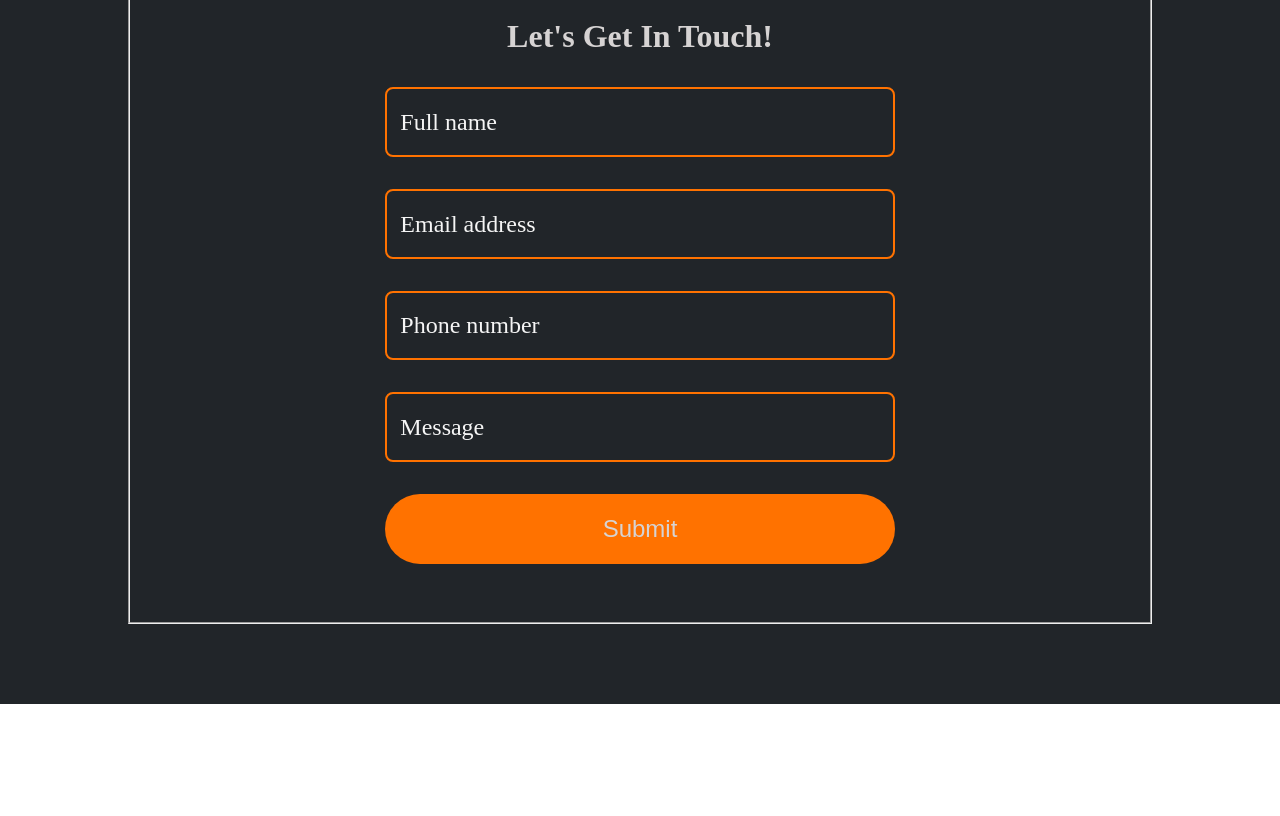
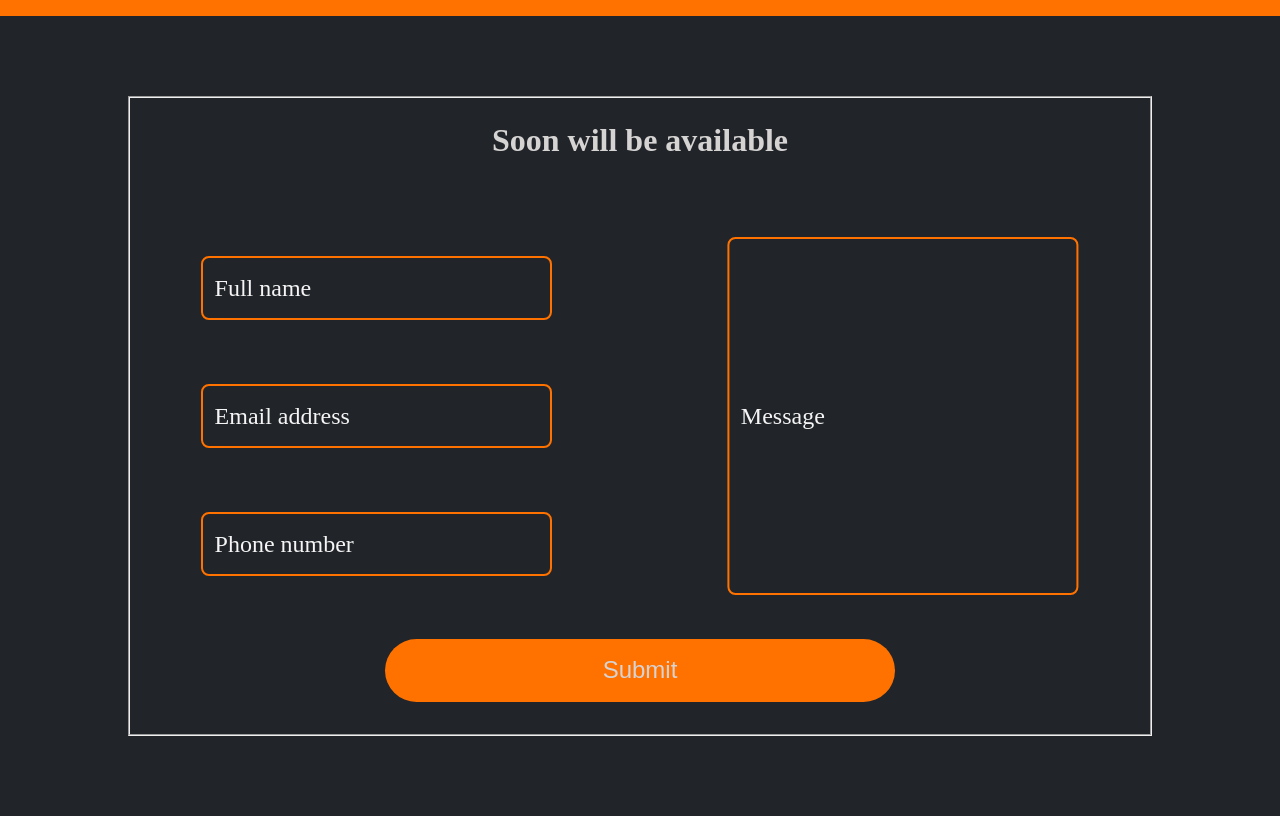
Before and after one commit to altinawiwaseem/portfolio-v1, a website: page src/index.html in a window 1280 px wide. Shown: the part 2344-3160 px from the top of the page. Before the commit the page ends 3067 px from the top, so only its background shows below. Drawn offline with nearby package versions, Linux system fonts and the light colour scheme; files that its build step writes are made by us from their sources.

Commit message:
design form-box

```diff
--- a/src/index.html
+++ b/src/index.html
@@ -47,12 +47,12 @@
             href="https://altinawiwaseem.github.io/menu-shapes/"
             target="_blank"
             class="card-img"
-            ><img src="./images/menu-hapes.png" alt="Menu Shapes" />
+            ><img src="./images/menu-shapes.gif" alt="Menu Shapes" />
             <div class="card-text">
               <h3>Menu Shapes</h3>
               <p>Different shapes of Hamburger menus</p>
-            </div></a
-          >
+            </div>
+          </a>
         </div>
         <div class="card">
           <a href="https://altinawiwaseem.github.io/login-page/" target="_blank"
@@ -60,25 +60,25 @@
             <div class="card-text">
               <h3>Login Page</h3>
               <p>creating login page with social media icons</p>
-            </div></a
-          >
+            </div>
+          </a>
         </div>
         <div class="card">
           <a
             href="https://altinawiwaseem.github.io/periodic-table/"
             target="_blank"
-            ><img src="./images/periodic-table.png" alt="Periodic Table" />
+            ><img src="./images/periodic-table.gif" alt="Periodic Table" />
             <div class="card-text">
               <h3>Periodic Table</h3>
               <p>coloring a periodic table using :nth-child only</p>
-            </div></a
-          >
+            </div>
+          </a>
         </div>
         <div class="card">
           <a
             href="https://altinawiwaseem.github.io/gallery-wall/"
             target="_blank"
-            ><img src="./images/gallery-wall.png" alt="Gallery Wall" />
+            ><img src="./images/gallery-wall.gif" alt="Gallery Wall" />
             <div class="card-text">
               <h3>Gallery Wall</h3>
               <p>gallery wall using html & css</p>
@@ -98,7 +98,7 @@
           <a
             href="https://altinawiwaseem.github.io/youtube-clone/"
             target="_blank"
-            ><img src="./images/youtube.clone.png" alt="Youtube Clone" />
+            ><img src="./images/youtube.clone.gif" alt="Youtube Clone" />
             <div class="card-text">
               <h3>Youtube Clone</h3>
               <p>clone youtube layout</p>
@@ -108,16 +108,27 @@
       </div>
       <div class="form">
         <fieldset>
-          <h1>Let's Get In Touch!</h1>
-          <form action="">
+          <h1>Soon will be available</h1>
+          <form action="#">
+            <section class="form-container">
+              <article class="input-container">
                 <div>
-              <input type="text" name="" id="name" placeholder=" " autocomplete="off" /><label
-                for="name"
-                >Full name</label
-              >
+                  <input
+                    type="text"
+                    name=""
+                    id="name"
+                    placeholder=" "
+                    autocomplete="off"
+                  /><label for="name">Full name</label>
                 </div>
                 <div>
-              <input type="email" name="" id="email" placeholder=" " autocomplete="off"/>
+                  <input
+                    type="email"
+                    name=""
+                    id="email"
+                    placeholder=" "
+                    autocomplete="off"
+                  />
                   <label for="email">Email address</label>
                 </div>
                 <div>
@@ -129,13 +140,20 @@
                     autocomplete="off"
                   /><label for="phone-number">Phone number</label>
                 </div>
-            <div>
-              <input type="text" name="" id="message" placeholder=" " autocomplete="off"/><label
-                for="message"
-                >Message</label
-              >
+              </article>
+              <article class="input-container">
+              <div class="message">
+                <input
+                  type="text"
+                  name=""
+                  id="message"
+                  placeholder=" "
+                  autocomplete="off"
+                /><label for="message">Message</label>
               </div>
-            <div><button type="submit">Submit</button></div>
+              </article>
+            </section>
+            <button type="submit">Submit</button>
           </form>
         </fieldset>
       </div>
--- a/src/scss/components/__components-dir.scss
+++ b/src/scss/components/__components-dir.scss
@@ -1 +1,20 @@
 //Import Component files
+main {
+  form {
+    button {
+      width: 50%;
+      height: 10%;
+      position: relative;
+      left: 50%;
+      bottom: 5%;
+      transform: translateX(-50%);
+      border-radius: 5rem;
+      background-color: $my-color;
+      font-size: 1.5rem;
+      color: $font-color;
+      outline: none;
+      border: none;
+      cursor: pointer;
+    }
+  }
+}
--- a/src/scss/layouts/_main.scss
+++ b/src/scss/layouts/_main.scss
@@ -50,10 +50,11 @@ main {
   justify-content: center;
   flex-wrap: wrap;
   background-color: $my-color;
-  gap: 1rem;
+  gap: 1.5rem;
 
   .card {
-    margin-top: 2rem;
+    margin: 2rem 0;
+
     width: 39rem;
     height: 20rem;
     position: relative;
@@ -126,28 +127,41 @@ main {
   justify-content: center;
   align-items: center;
   background-color: $dark-color;
+
   fieldset {
+    position: relative;
     width: 80%;
     height: 80%;
     h1 {
+      width: 100%;
+      height: 10%;
       text-align: center;
-      padding: 2rem;
+      padding-top: 1.5rem;
       color: $font-color;
     }
     form {
+      height: 100%;
+      width: 100%;
       position: relative;
-      width: 100%;
-      height: 100%;
-      display: flex;
-      gap: 5%;
-      flex-direction: column;
-      align-items: center;
-      div {
+      .form-container {
         display: flex;
-        justify-content: center;
-        position: relative;
-        width: 50%;
-        height: 11%;
+        justify-content: space-evenly;
+        align-items: center;
+        width: 100%;
+        height: 80%;
+        padding: 3% 7%;
+      }
+      .input-container {
+        display: flex;
+        flex-direction: column;
+        justify-content: space-evenly;
+
+        width: 100%;
+        height: 100%;
+        div {
+          position: relative;
+
+        }
         label {
           position: absolute;
           font-size: 1.5rem;
@@ -159,11 +173,11 @@ main {
             font-size 200ms ease-in;
         }
         input {
-          padding-left: 2%;
-          width: 100%;
-          height: 100%;
-          border:2px $my-color solid;
-          border-radius: .5rem;
+          padding: 2%;
+          width: 80%;
+          height: 4rem;
+          border: 2px $my-color solid;
+          border-radius: 0.5rem;
           font-size: 1.2rem;
           outline: none;
           color: $font-color;
@@ -176,18 +190,18 @@ main {
             font-size: 1rem;
           }
         }
-button{
-  width: 100%;
-  border-radius: 5rem;
-  background-color: $my-color;
-  font-size: 1.5rem;
-  color: $font-color;
-  outline: none;
-  border: none;
-  cursor: pointer;
-}
+      }
+       .message{
+        position: relative;
+        height: 80%;
+        left: 50%;
+        transform: translateX(-30%);
+
+
+        #message{
+          height: 100%;
+        }
       }
     }
-
   }
 }
```
Also changed, not shown: src/images/.gif (added), src/images/menu-shapes.gif (added), 3 other files. Lines whose indentation alone changed are shown as unchanged.
